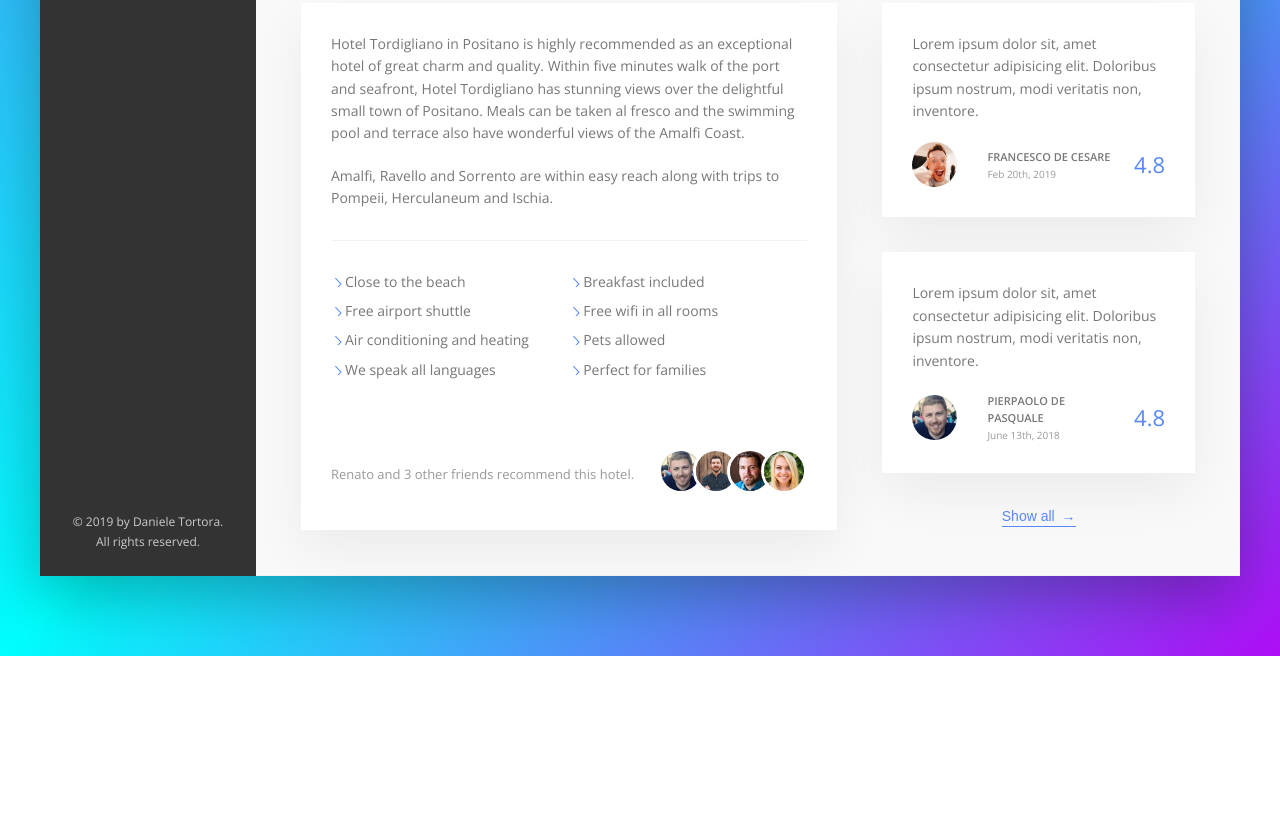
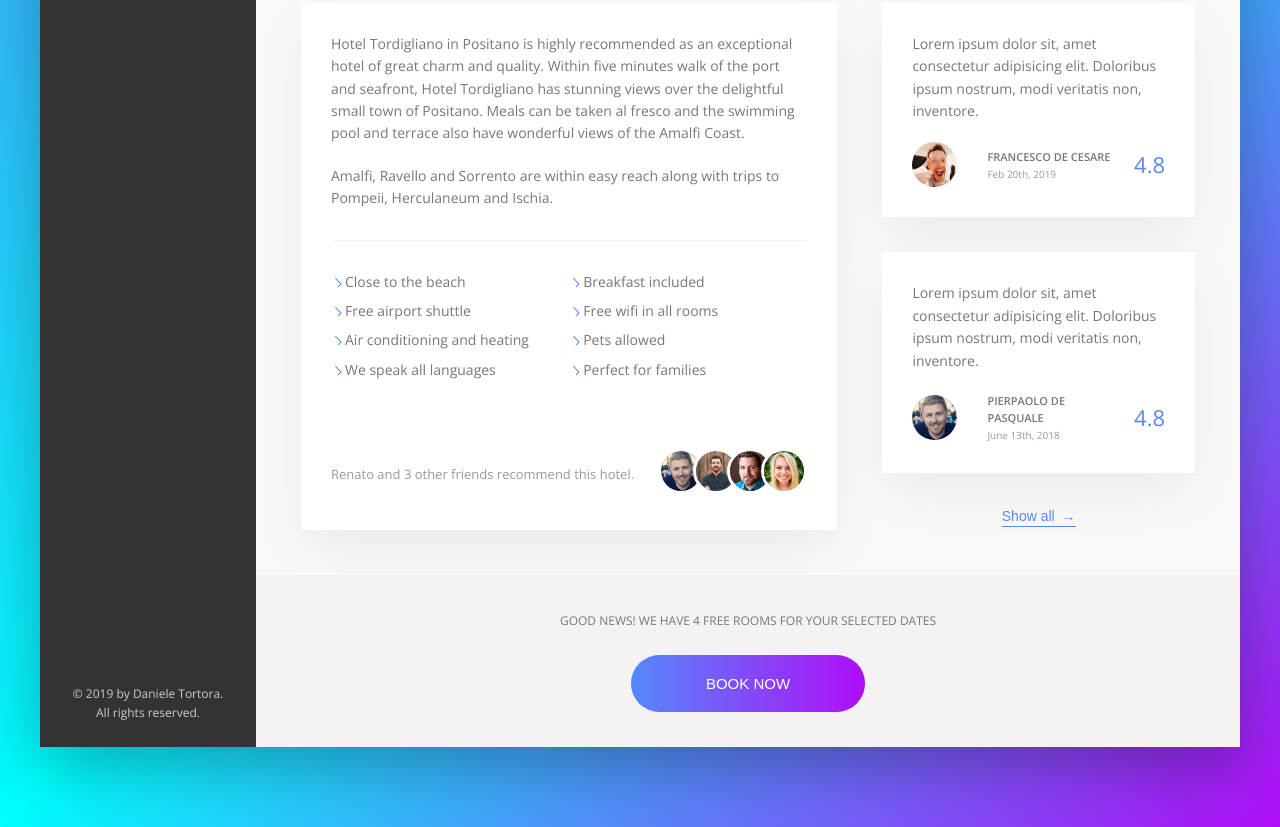
Before and after one commit to floroz/booking-app, a website: page index.html in a window 1280 px wide. Shown: the part 558-1385 px from the top of the page. Before the commit the page ends 1214 px from the top, so only its background shows below. Drawn offline with nearby package versions, Linux system fonts and the light colour scheme.

Commit message:
create CTO and button

```diff
--- a/index.html
+++ b/index.html
@@ -254,6 +254,16 @@
               <button class="btn-inline">Show all <span>&rarr;</span></button>
             </div>
           </div>
+
+            <div class="cta">
+                <h2 class="cta__book-now">
+                    Good news! We have 4 free rooms for your selected dates
+                </h2>
+                <button class="btn">
+                    <span class="btn__visible">Book Now</span>
+                    <span class="btn__invisible">Only 4 rooms left</span>
+                </button>
+            </div>
         </main>
       </div>
     </div>
--- a/sass/_components.scss
+++ b/sass/_components.scss
@@ -478,3 +478,66 @@
     }
 
 }
+
+/////////////////////////////////////////////
+// CTA
+
+.cta {
+    padding: 3.5rem 0;
+    text-align: center;
+
+    &__book-now {
+        text-transform: uppercase;
+        font-size: 1.2rem;
+        font-weight: 300;
+        margin-bottom: 2.5rem;
+    }
+}
+
+.btn {
+
+    font-size: 1.5rem;
+    font-weight: 300;
+    text-transform: uppercase;
+    border-radius: 100px;
+    border: none;
+    background-image: linear-gradient(to right, var(--color-primary), var(--color-primary-dark));
+    color: #fff;
+    position: relative;
+    overflow: hidden;
+    cursor: pointer;
+
+    & > * {
+        padding: 2rem 0;
+        height: 100%;
+        width: 100%;
+        transition: all .2s;
+    }
+
+    &__visible {
+        padding: 2rem 7.5rem;
+        display: inline-block;
+    }
+
+    &__invisible {
+        position: absolute;
+        display: inline-block;
+        left: 0;
+        top: -100%;
+    }
+
+    &:hover &__visible {
+        transform: translateY(100%);
+
+    }
+
+    &:hover &__invisible {
+            top: 0;
+    }
+
+
+    &:focus {
+        outline: none;
+        animation: pulsate 1s infinite;
+    }
+}
```
Also changed, not shown: css/style.css.
